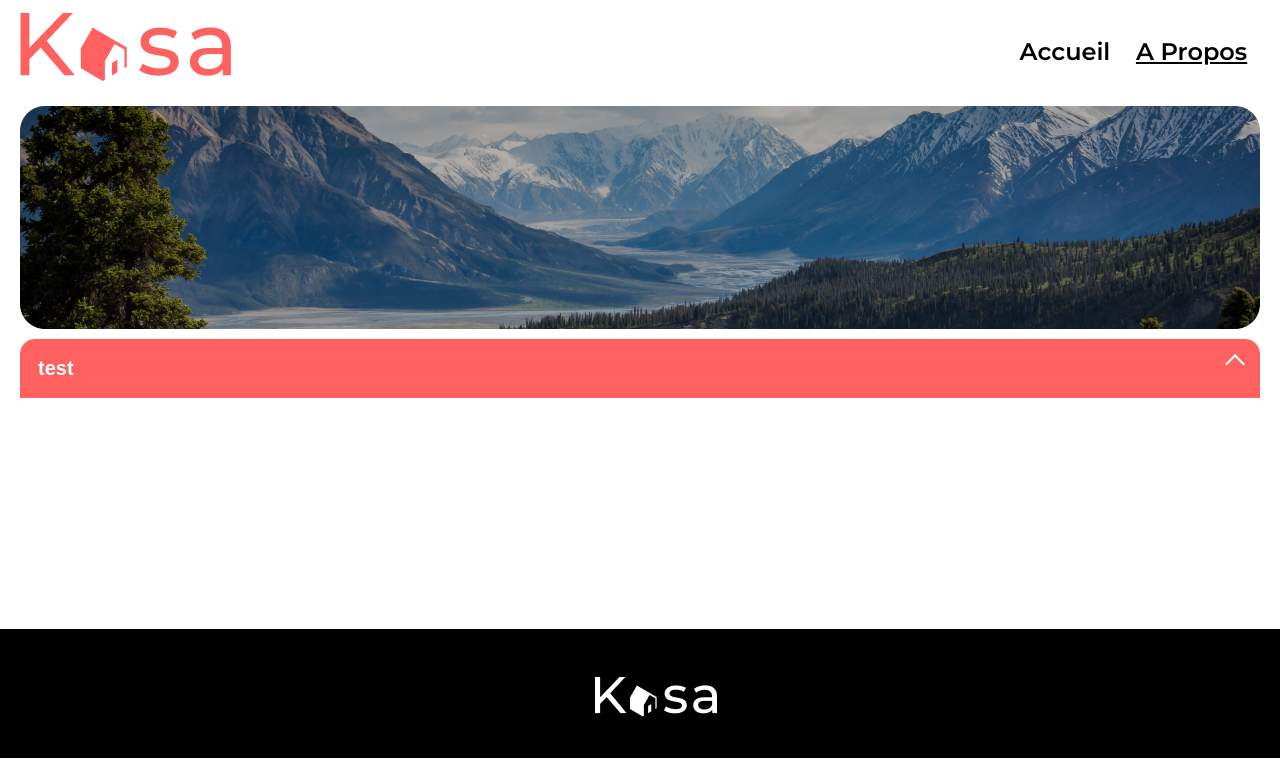
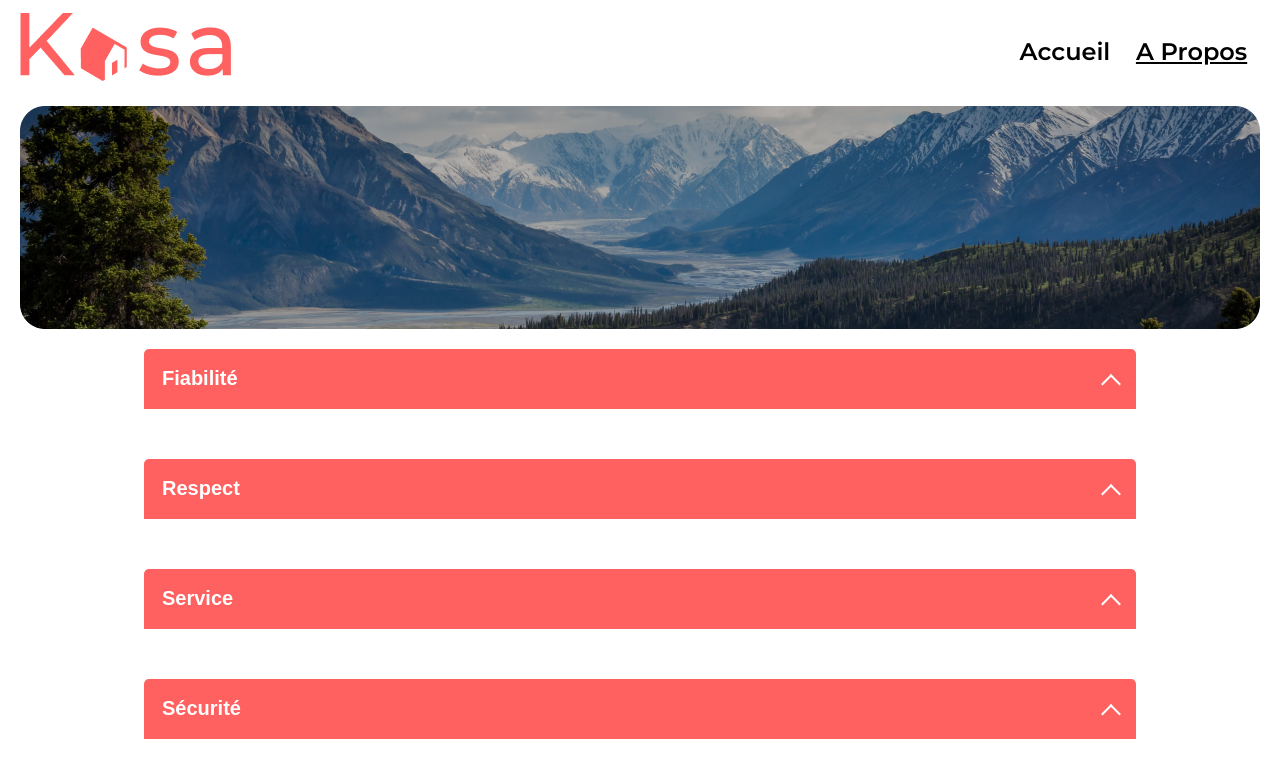
Before and after one commit to emontmasson/kasa, a React (Create React App) app: page /about in a window 1280 px wide. Shown: the top 758 px of the page. Built offline with nearby package versions, Linux system fonts and the light colour scheme.

Commit message:
Mise en place de la page collapse avec chargement des données du fichier json

```diff
--- /dev/null
+++ b/public/data/about.json
@@ -0,0 +1,18 @@
+[
+  {
+    "title": "Fiabilité",
+    "content": "Les annonces postées sur Kasa garrantissent une fiabilité totale. Les photos son conformes aux logements, et toutes les informations sont régulièrement vérifiées par nos équipes"
+  },
+  {
+    "title": "Respect",
+    "content": "La bienveillance fait partie des valeurs fondatrices de kasa.Tout comportement discriminatoire ou de perturbation du voisinage entrainera une exclusion de notre plateforme."
+  },
+  {
+    "title": "Service",
+    "content": "La bienveillance fait partie des valeurs fondatrices de kasa.Tout comportement discriminatoire ou de perturbation du voisinage entrainera une exclusion de notre plateforme."
+  },
+  {
+    "title": "Sécurité",
+    "content": "La sécurité est la priorité de Kasa. Aussi bien pour nos hôtes que pour les voyageurs. Chaque logement correspond aux critères de sécurité établis par nos services. En laissant une note aussi bien à l'hôte qu'au locataire, cela permet à nos équipes de vérifier que les standarts sont bien respectés. Nous organisons également des ateliers sur la sécurité domestique pour nos hôtes."
+  }
+]
--- a/src/components/Card/Card.jsx
+++ b/src/components/Card/Card.jsx
@@ -10,12 +10,7 @@ function Card({ label,  picture }) {
     )
 }
 
-/* typage des propriétés avec champs obligatoires */
-Card.propTypes = {
-    label: PropTypes.string,
 
-    picture: PropTypes.string,
-}
 
 
 export default Card
--- a/src/components/Collapse/Collapse.jsx
+++ b/src/components/Collapse/Collapse.jsx
@@ -1,6 +1,6 @@
 import './Collapse.scss';
 
-import { useEffect,useState } from 'react';
+import { useState } from 'react';
 
 function Collapse({ title,  content }) {
 
@@ -10,7 +10,7 @@ function Collapse({ title,  content }) {
     // onClick, on met à jour l'état à l'inverse de ce qu'il est, soit true ou false
     // className, on détermine les classes css à mettre selon l'état de isOpen
     return (
-        <div>
+        <div id="collapse">
             <button type="button" onClick={() => setIsOpen(!isOpen)} className="collapsible arrow">{title}<i className={"arrow " + (isOpen ? "down" : "up")}></i></button>
             <div className={"content " + (isOpen ? "display" : "")}>
                 <p>{content}</p>
--- a/src/components/Collapse/Collapse.scss
+++ b/src/components/Collapse/Collapse.scss
@@ -1,5 +1,9 @@
 @import '../../assets/scss/global';
-
+#collapse {
+  margin-top: 10px;
+  width: 80%;
+  margin-right: auto;
+  margin-left: auto;
   .collapsible {
     background-color: $red-color;
     color: $invert-base-color;
@@ -11,8 +15,8 @@
     outline: none;
     font-size: 20px;
     font-weight: bold;
-  border-top-left-radius: 15px;
-  border-top-right-radius: 15px;
+    border-top-left-radius: 5px;
+    border-top-right-radius: 5px;
     display:flex;
     justify-content: space-between;
 
@@ -27,11 +31,10 @@
       }
       &.up {
         transform: rotate(-135deg);
+        margin-top: 10px;
       }
     }
   }
-
-
 
   .content {
     padding: 20px;
@@ -46,3 +49,4 @@
     }
 
   }
+}
--- a/src/components/Footer/Footer.scss
+++ b/src/components/Footer/Footer.scss
@@ -7,9 +7,7 @@
   padding: 2vh;
   text-align: center;
   max-width: none;
-  position:fixed;
-  left: 0;
-  bottom: 0;
+
   width: 100%;
   img {
     padding:4vh;
--- a/src/pages/About/About.jsx
+++ b/src/pages/About/About.jsx
@@ -2,13 +2,43 @@
 import Banner from "../../components/Banner/Banner";
 import BannerImage from "../../assets/images/banner-about.png"
 import Collapse from "../../components/Collapse/Collapse";
+import { useEffect,useState } from 'react';
+
 
 function About() {
+    // récupération des données du fichiers json
+    const getDataAbout=()=>{
+        fetch('/data/about.json'
+            ,{
+                headers : {
+                    'Content-Type': 'application/json',
+                    'Accept': 'application/json'
+                }
+            }
+        )
+            .then(function(response){
+                console.log(response)
+                return response.json();
+            })
+            .then(function(aboutJson) {
+                console.log(aboutJson);
+                setData(aboutJson)
+            });
+    }
+    useEffect(()=>{
+        getDataAbout()
+    },[])
+
+    const [dataAbout,setData]=useState([]);
+
     return (
 
         <main>
             <Banner image={BannerImage}  />
-            <Collapse title="test" content="Lorem ipsum dolor sit amet, consectetur adipisicing orem ipsum dolor sit amet, consectetur adipisicing orem ipsum dolor sit amet, consectetur adipisicing orem ipsum dolor sit amet, consectetur adipisicing orem ipsum dolor sit amet, consectetur adipisicing orem ipsum dolor sit amet, consectetur adipisicing elit, sed do eiusmod tempor incididunt ut labore et dolore magna aliqua. Ut enim ad minim veniam" />
+            {
+                dataAbout && dataAbout.length>0 && dataAbout.map((info)=><Collapse title={info.title} content={info.content} />)
+            }
+
         </main>
 
     )
```
Also changed, not shown: src/data/about.json (deleted). Lines whose indentation alone changed are shown as unchanged.
